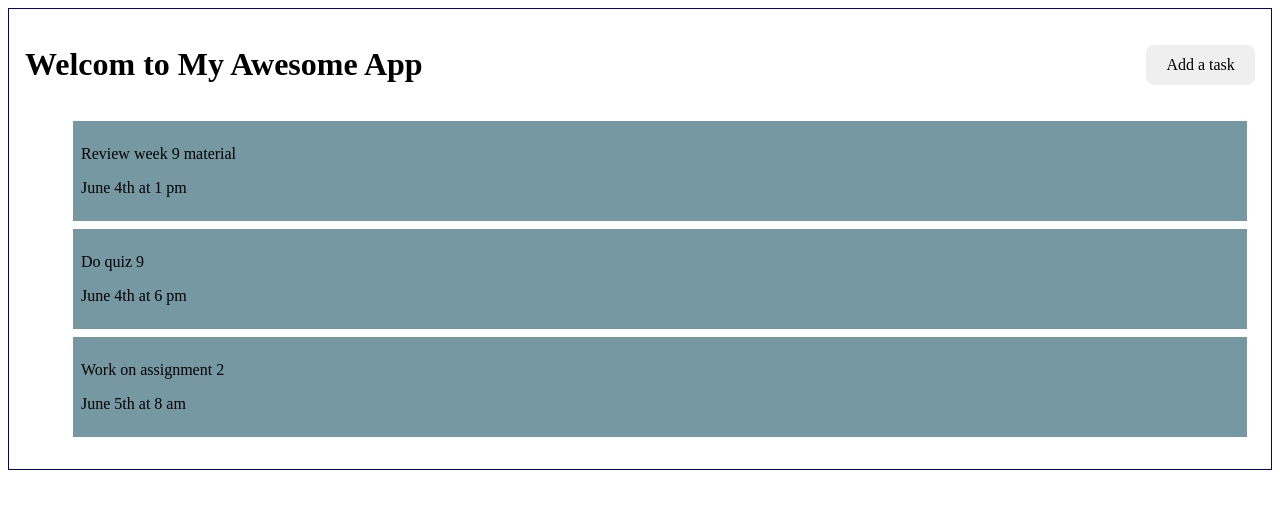
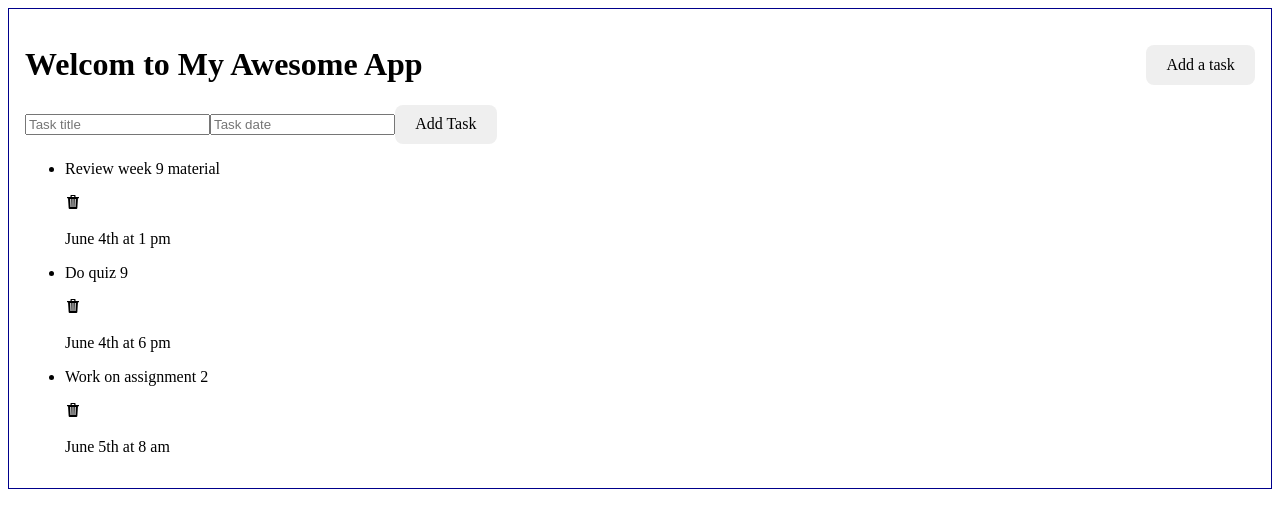
Before and after one commit to michellecong/CS5610, a React (Vite) app in the folder week9/my-react-app/: page / in a window 1280 px wide. Shown: the top 528 px of the page. Built offline with nearby package versions, Linux system fonts and the light colour scheme.

Commit message:
add task

```diff
--- a/week9/my-react-app/package.json
+++ b/week9/my-react-app/package.json
@@ -11,7 +11,8 @@
   },
   "dependencies": {
     "react": "^19.0.0",
-    "react-dom": "^19.0.0"
+    "react-dom": "^19.0.0",
+    "react-icons": "^5.5.0"
   },
   "devDependencies": {
     "@eslint/js": "^9.21.0",
--- a/week9/my-react-app/src/App.jsx
+++ b/week9/my-react-app/src/App.jsx
@@ -1,7 +1,7 @@
 import React from "react";
 import Header from "./components/Header";
 import TasksList from "./components/TasksList";
-("./components/TasksList");
+import AddTask from "./components/AddTask";
 
 export default function App() {
   const appName = "My Awesome App";
@@ -9,6 +9,7 @@ export default function App() {
   return (
     <div className="App-container">
       <Header myAppName={appName} />
+      <AddTask />
       <TasksList />
     </div>
   );
--- /dev/null
+++ b/week9/my-react-app/src/components/AddTask.jsx
@@ -0,0 +1,30 @@
+import React, { useState } from "react";
+
+export default function AddTask({ onAdd }) {
+  const [title, setTitle] = useState("");
+  const [date, setDate] = useState("");
+
+  function addTask() {
+    onAdd({ title, date });
+    setTitle("");
+    setDate("");
+  }
+
+  return (
+    <div className="add-task-container">
+      <input
+        type="text"
+        placeholder="Task title"
+        value={title}
+        onChange={(e) => setTitle(e.target.value)}
+      />
+      <input
+        type="text"
+        placeholder="Task date"
+        value={date}
+        onChange={(e) => setDate(e.target.value)}
+      />
+      <button onClick={addTask}>Add Task</button>
+    </div>
+  );
+}
--- a/week9/my-react-app/src/components/Task.jsx
+++ b/week9/my-react-app/src/components/Task.jsx
@@ -1,12 +1,35 @@
 import React from "react";
+import { IoTrashSharp } from "react-icons/io5";
 
 export default function Task({ taskObj }) {
   return (
-    <li className="task">
-      <div>
-        <p>{taskObj.title}</p>
+    <li>
+      <div className="task-container">
+        <div className="taskTitleIconContainer">
+          <p>{taskObj.title}</p>
+          <IoTrashSharp />
+        </div>
+
         <p>{taskObj.date}</p>
       </div>
     </li>
   );
 }
+
+// export default function Task({ taskObj,onDelete }) {
+//   function deletePressed(){
+//     onDelete(taskObj.id);
+//   }
+//   return (
+//     <li>
+//       <div className="task-container">
+//         <div className="taskTitleIconContainer">
+//           <p>{taskObj.title}</p>
+//           <IoTrashSharp onClick={deletePressed} />
+//         </div>
+
+//         <p>{taskObj.date}</p>
+//       </div>
+//     </li>
+//   );
+// }
--- a/week9/my-react-app/src/index.css
+++ b/week9/my-react-app/src/index.css
@@ -95,10 +95,13 @@ button {
 }
 
 .task {
-  display: flex;
   background-color: rgb(118, 152, 163);
 
   justify-content: space-between;
   padding: 0.5em;
   margin: 0.5em;
 }
+
+.task-container {
+  justify-content: space-between;
+}
```
Also changed, not shown: week9/my-react-app/src/components/TasksList.jsx (+20 -0 lines), 1 other file (tests, documents, lock files or other folders).
